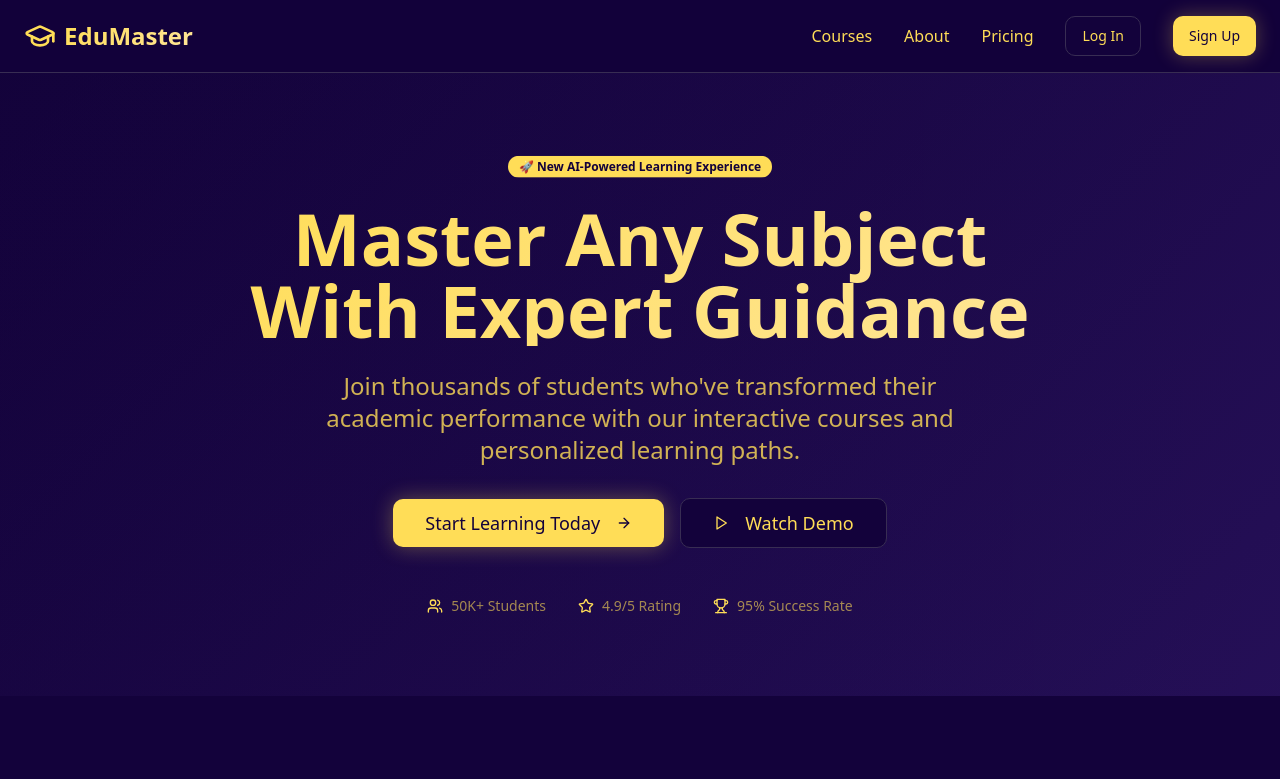
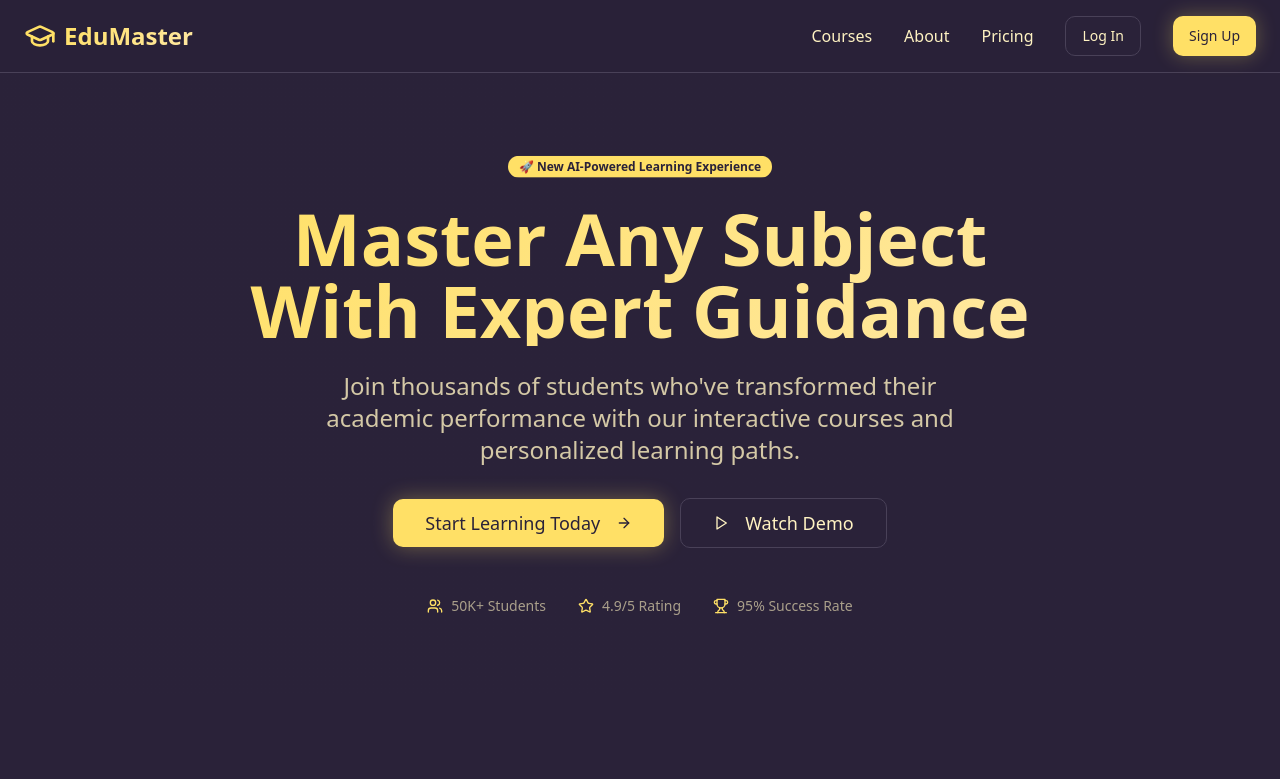
Before and after one commit to BHSamuraii/chroma-study-sphere, a React (Vite) app: page / in a window 1280 px wide. Shown: the top 779 px of the page. Built offline with nearby package versions, Linux system fonts and the light colour scheme.

Commit message:
Refine background color
Adjust the background color to a lighter shade of purple for a more suitable edtech aesthetic.

```diff
--- a/src/index.css
+++ b/src/index.css
@@ -9,82 +9,82 @@ All colors MUST be HSL.
 
 @layer base {
   :root {
-    --background: 258 92% 12%;
-    --foreground: 48 100% 67%;
+    --background: 260 25% 18%;
+    --foreground: 48 100% 88%;
 
-    --card: 258 45% 20%;
-    --card-foreground: 48 100% 90%;
+    --card: 260 20% 25%;
+    --card-foreground: 48 100% 92%;
 
-    --popover: 258 45% 20%;
-    --popover-foreground: 48 100% 90%;
+    --popover: 260 20% 25%;
+    --popover-foreground: 48 100% 92%;
 
-    --primary: 48 100% 67%;
-    --primary-foreground: 258 92% 12%;
+    --primary: 48 100% 70%;
+    --primary-foreground: 260 25% 18%;
 
-    --secondary: 258 30% 25%;
-    --secondary-foreground: 48 100% 90%;
+    --secondary: 260 15% 30%;
+    --secondary-foreground: 48 100% 92%;
 
-    --muted: 258 20% 18%;
-    --muted-foreground: 48 20% 70%;
+    --muted: 260 12% 22%;
+    --muted-foreground: 48 25% 75%;
 
-    --accent: 48 100% 67%;
-    --accent-foreground: 258 92% 12%;
+    --accent: 48 100% 70%;
+    --accent-foreground: 260 25% 18%;
 
     --destructive: 0 84.2% 60.2%;
     --destructive-foreground: 210 40% 98%;
 
-    --border: 258 30% 25%;
-    --input: 258 30% 25%;
-    --ring: 48 100% 67%;
+    --border: 260 15% 30%;
+    --input: 260 15% 30%;
+    --ring: 48 100% 70%;
 
     --radius: 0.75rem;
 
-    --sidebar-background: 258 92% 12%;
-    --sidebar-foreground: 48 100% 67%;
-    --sidebar-primary: 48 100% 67%;
-    --sidebar-primary-foreground: 258 92% 12%;
-    --sidebar-accent: 258 30% 25%;
-    --sidebar-accent-foreground: 48 100% 90%;
-    --sidebar-border: 258 30% 25%;
-    --sidebar-ring: 48 100% 67%;
+    --sidebar-background: 260 25% 18%;
+    --sidebar-foreground: 48 100% 88%;
+    --sidebar-primary: 48 100% 70%;
+    --sidebar-primary-foreground: 260 25% 18%;
+    --sidebar-accent: 260 15% 30%;
+    --sidebar-accent-foreground: 48 100% 92%;
+    --sidebar-border: 260 15% 30%;
+    --sidebar-ring: 48 100% 70%;
   }
 
   .dark {
-    --background: 258 92% 12%;
-    --foreground: 48 100% 67%;
+    --background: 260 25% 18%;
+    --foreground: 48 100% 88%;
 
-    --card: 258 45% 20%;
-    --card-foreground: 48 100% 90%;
+    --card: 260 20% 25%;
+    --card-foreground: 48 100% 92%;
 
-    --popover: 258 45% 20%;
-    --popover-foreground: 48 100% 90%;
+    --popover: 260 20% 25%;
+    --popover-foreground: 48 100% 92%;
 
-    --primary: 48 100% 67%;
-    --primary-foreground: 258 92% 12%;
+    --primary: 48 100% 70%;
+    --primary-foreground: 260 25% 18%;
 
-    --secondary: 258 30% 25%;
-    --secondary-foreground: 48 100% 90%;
+    --secondary: 260 15% 30%;
+    --secondary-foreground: 48 100% 92%;
 
-    --muted: 258 20% 18%;
-    --muted-foreground: 48 20% 70%;
+    --muted: 260 12% 22%;
+    --muted-foreground: 48 25% 75%;
 
-    --accent: 48 100% 67%;
-    --accent-foreground: 258 92% 12%;
+    --accent: 48 100% 70%;
+    --accent-foreground: 260 25% 18%;
 
     --destructive: 0 62.8% 30.6%;
     --destructive-foreground: 210 40% 98%;
 
-    --border: 258 30% 25%;
-    --input: 258 30% 25%;
-    --ring: 48 100% 67%;
-    --sidebar-background: 258 92% 12%;
-    --sidebar-foreground: 48 100% 67%;
-    --sidebar-primary: 48 100% 67%;
-    --sidebar-primary-foreground: 258 92% 12%;
-    --sidebar-accent: 258 30% 25%;
-    --sidebar-accent-foreground: 48 100% 90%;
-    --sidebar-border: 258 30% 25%;
-    --sidebar-ring: 48 100% 67%;
+    --border: 260 15% 30%;
+    --input: 260 15% 30%;
+    --ring: 48 100% 70%;
+    --sidebar-background: 260 25% 18%;
+    --sidebar-foreground: 48 100% 88%;
+    --sidebar-primary: 48 100% 70%;
+    --sidebar-primary-foreground: 260 25% 18%;
+    --sidebar-accent: 260 15% 30%;
+    --sidebar-accent-foreground: 48 100% 92%;
+    --sidebar-border: 260 15% 30%;
+    --sidebar-ring: 48 100% 70%;
   }
 }
 
@@ -95,19 +95,70 @@ All colors MUST be HSL.
 
   body {
     @apply bg-background text-foreground;
+    position: relative;
+    overflow-x: hidden;
+  }
+
+  body::before {
+    content: '';
+    position: fixed;
+    top: 0;
+    left: 0;
+    right: 0;
+    bottom: 0;
+    background:
+      radial-gradient(circle at 20% 20%, hsl(260, 40%, 25%) 0%, transparent 50%),
+      radial-gradient(circle at 80% 80%, hsl(260, 35%, 22%) 0%, transparent 50%),
+      radial-gradient(circle at 40% 60%, hsl(260, 30%, 20%) 0%, transparent 50%),
+      linear-gradient(135deg, hsl(260, 25%, 18%) 0%, hsl(260, 30%, 20%) 50%, hsl(260, 25%, 18%) 100%);
+    z-index: -2;
+  }
+
+  body::after {
+    content: '';
+    position: fixed;
+    top: 0;
+    left: 0;
+    right: 0;
+    bottom: 0;
+    background-image:
+      radial-gradient(circle at 10% 10%, hsl(48, 100%, 70%, 0.03) 0%, transparent 25%),
+      radial-gradient(circle at 90% 20%, hsl(48, 100%, 70%, 0.02) 0%, transparent 25%),
+      radial-gradient(circle at 30% 80%, hsl(48, 100%, 70%, 0.03) 0%, transparent 25%),
+      radial-gradient(circle at 70% 90%, hsl(48, 100%, 70%, 0.02) 0%, transparent 25%);
+    z-index: -1;
   }
 }
 
 /* Custom gradient classes */
-.gradient-purple-yellow {
-  background: linear-gradient(135deg, hsl(258, 92%, 12%) 0%, hsl(258, 70%, 20%) 100%);
+.gradient-edtech-bg {
+  background: linear-gradient(135deg,
+    hsl(260, 25%, 18%) 0%,
+    hsl(260, 30%, 20%) 25%,
+    hsl(260, 25%, 18%) 50%,
+    hsl(260, 28%, 19%) 75%,
+    hsl(260, 25%, 18%) 100%
+  );
 }
 
 .text-gradient {
-  background: linear-gradient(135deg, hsl(48, 100%, 67%) 0%, hsl(45, 100%, 80%) 100%);
+  background: linear-gradient(135deg, hsl(48, 100%, 70%) 0%, hsl(45, 100%, 82%) 100%);
   -webkit-background-clip: text;
   -webkit-text-fill-color: transparent;
   background-clip: text;
+}
+
+/* EdTech themed patterns */
+.pattern-dots {
+  background-image: radial-gradient(circle, hsl(260, 40%, 25%, 0.4) 1px, transparent 1px);
+  background-size: 30px 30px;
+}
+
+.pattern-grid {
+  background-image:
+    linear-gradient(hsl(260, 30%, 25%, 0.2) 1px, transparent 1px),
+    linear-gradient(90deg, hsl(260, 30%, 25%, 0.2) 1px, transparent 1px);
+  background-size: 40px 40px;
 }
 
 /* Animations */
@@ -121,10 +172,37 @@ All colors MUST be HSL.
 }
 
 @keyframes pulse-glow {
-  0%, 100% { box-shadow: 0 0 20px hsl(48, 100%, 67%, 0.3); }
-  50% { box-shadow: 0 0 40px hsl(48, 100%, 67%, 0.6); }
+  0%, 100% { box-shadow: 0 0 20px hsl(48, 100%, 70%, 0.3); }
+  50% { box-shadow: 0 0 40px hsl(48, 100%, 70%, 0.6); }
 }
 
 .animate-pulse-glow {
   animation: pulse-glow 2s ease-in-out infinite;
 }
+
+@keyframes gentle-pulse {
+  0%, 100% { opacity: 0.6; }
+  50% { opacity: 0.8; }
+}
+
+.animate-gentle-pulse {
+  animation: gentle-pulse 4s ease-in-out infinite;
+}
+
+/* EdTech specific elements */
+.edtech-card {
+  background: linear-gradient(135deg,
+    hsl(260, 20%, 25%, 0.8) 0%,
+    hsl(260, 25%, 22%, 0.9) 100%
+  );
+  backdrop-filter: blur(10px);
+  border: 1px solid hsl(260, 30%, 30%, 0.3);
+}
+
+.edtech-highlight {
+  background: linear-gradient(135deg,
+    hsl(48, 100%, 70%, 0.1) 0%,
+    hsl(48, 100%, 70%, 0.05) 100%
+  );
+  border-left: 3px solid hsl(48, 100%, 70%);
+}
```
